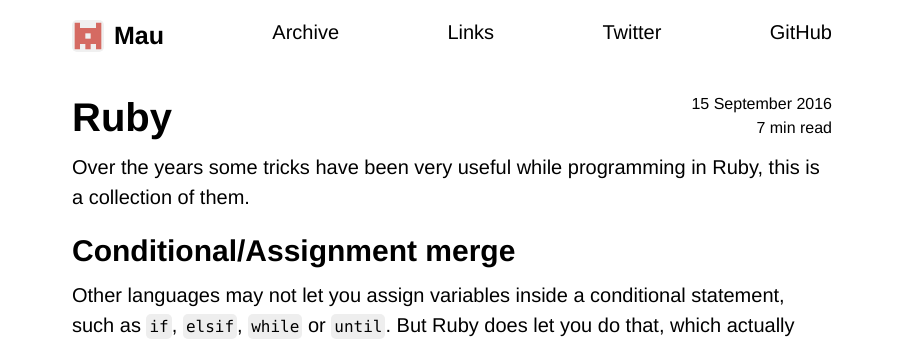
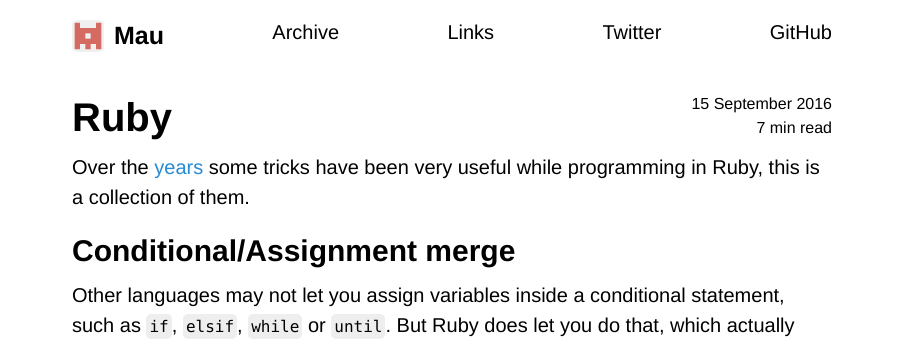
Before and after one commit to Maumagnaguagno/maumagnaguagno.github.io, a Jekyll site: the page built from ruby.md, in a window 1280 px wide and 900 px high. Shown: the top 345 px of the window, without its empty margins (188-1102 px from the left). Built offline with Jekyll 4.4.1, drawn with Linux system fonts in a browser that asks for light colours; our own code applies the rules of GitHub Pages for plain Markdown files; part of the change alters nothing that is shown.

```diff
--- a/ruby.md
+++ b/ruby.md
@@ -6,7 +6,7 @@ category: ruby
 ---
 
 # Ruby
-Over the years some tricks have been very useful while programming in Ruby, this is a collection of them.
+Over the [years](ruby-versions.md) some tricks have been very useful while programming in Ruby, this is a collection of them.
 
 ## Conditional/Assignment merge
 Other languages may not let you assign variables inside a conditional statement, such as ``if``, ``elsif``, ``while`` or ``until``.
```
